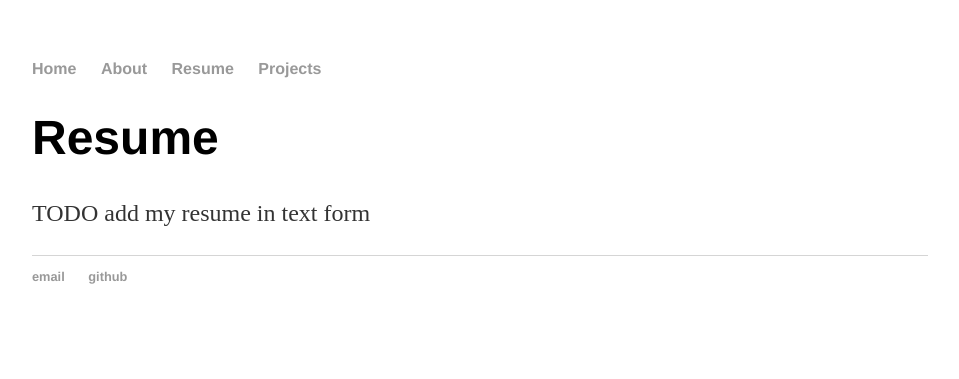
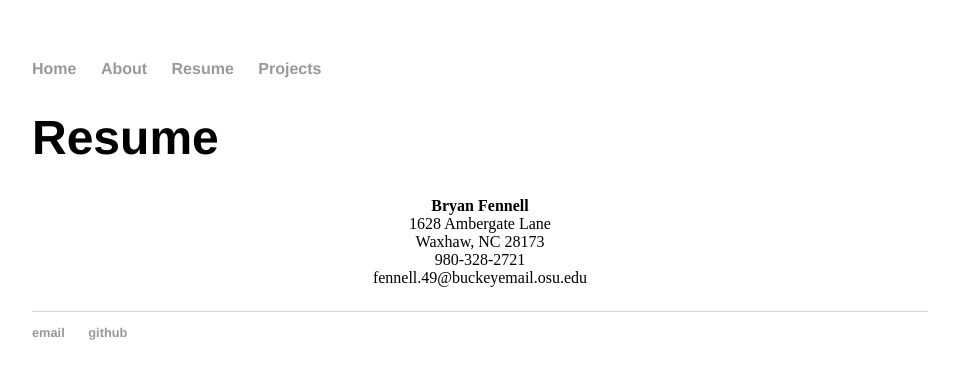
Before and after one commit to BryanFennell/BryanFennell.github.io, a Jekyll site: the page built from resume/index.html, in a window 1280 px wide. Shown: the top 379 px of the page, without its empty margins (160-1119 px from the left). Built offline with Jekyll 4.4.1, drawn with Linux system fonts in a browser that asks for light colours.

Commit message:
Update index.html
Added the header of my resume in plain text to see what it looks like

```diff
--- a/resume/index.html
+++ b/resume/index.html
@@ -5,6 +5,10 @@ title: Resume
 
 <div class = "blurb">
   <h1>Resume</h1>
-      <p>TODO add my resume in text form<p>
+  <center><b>Bryan Fennell</b></center>
+  <center>1628 Ambergate Lane</center>
+  <center>Waxhaw, NC 28173</center>
+  <center>980-328-2721</center>
+  <center>fennell.49@buckeyemail.osu.edu</center>
   <p><a href="/Bryan Fennell Resume.pdf" download="download"></a>
 </div><!-- /.blurb -->
```
